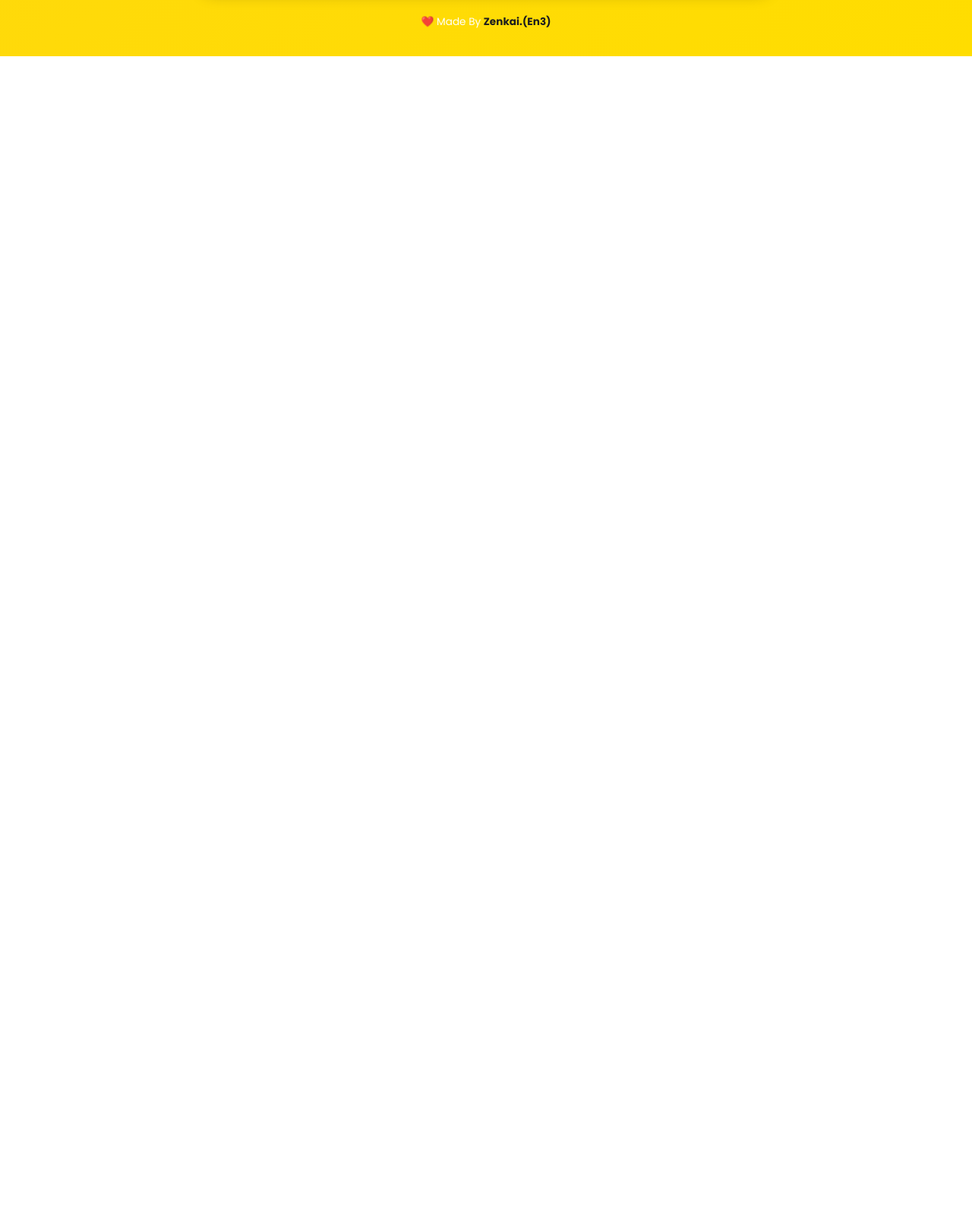
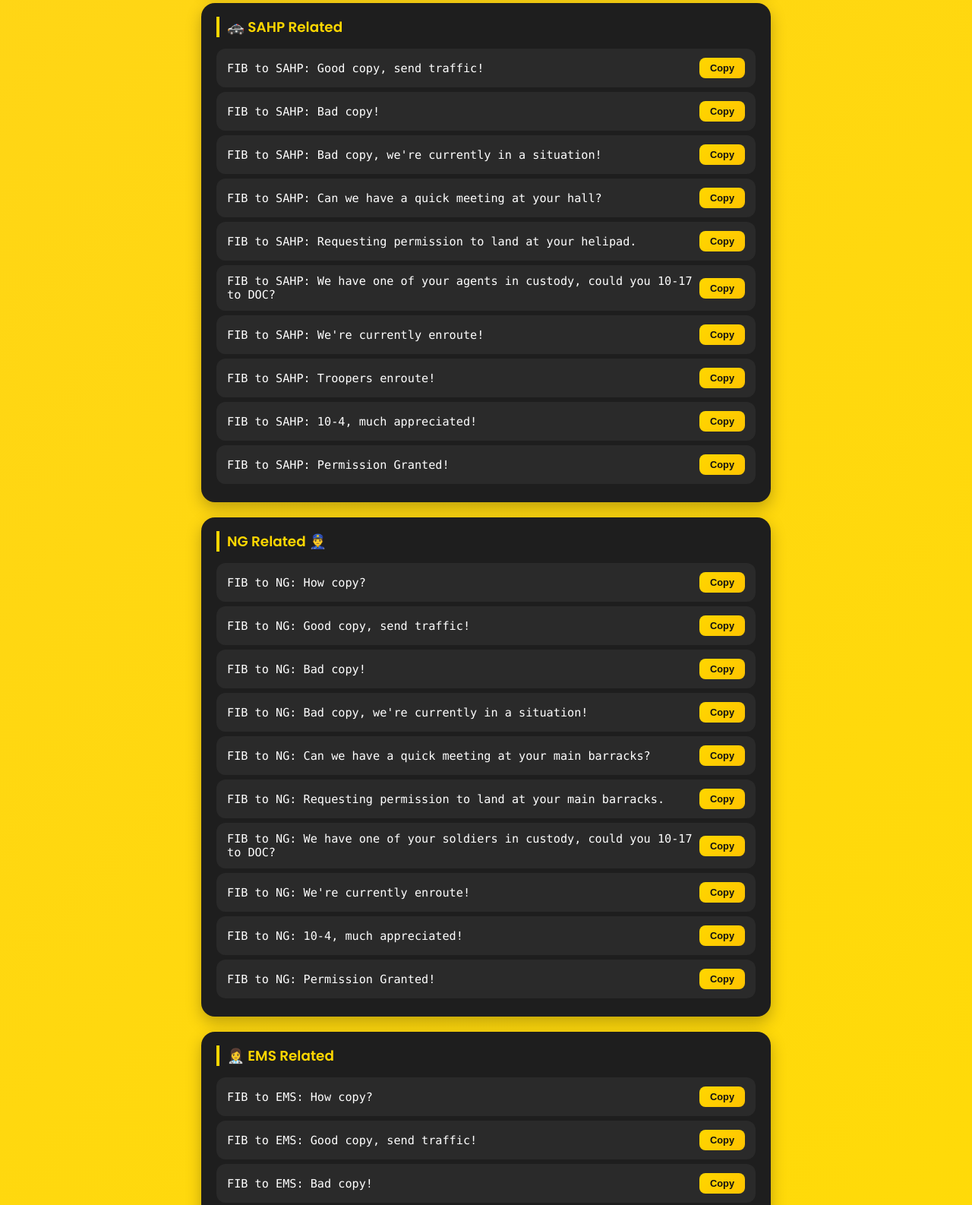
Before and after one commit to kaipluxury/Fib-Evidence-Commands, a plain HTML site: page fib.html in a window 1280 px wide. Shown: the part 4277-5863 px from the top of the page at 76% size. Before the commit the page ends 4351 px from the top, so only its background shows below. Drawn offline with Linux system fonts and the light colour scheme.

Commit message:
Update fib.html

```diff
--- a/fib.html
+++ b/fib.html
@@ -280,6 +280,81 @@
   <div class="command">FIB to LSPD: Permission Granted! <button class="copy">Copy</button></div>
 </div>
 
+<div class="section-card">
+  <h2>🚓 SAHP Related</h2>
+  <div class="command">FIB to SAHP: Good copy, send traffic! <button class="copy">Copy</button></div>
+  <div class="command">FIB to SAHP: Bad copy! <button class="copy">Copy</button></div>
+  <div class="command">FIB to SAHP: Bad copy, we're currently in a situation! <button class="copy">Copy</button></div>
+  <div class="command">FIB to SAHP: Can we have a quick meeting at your hall? <button class="copy">Copy</button></div>
+  <div class="command">FIB to SAHP: Requesting permission to land at your helipad. <button class="copy">Copy</button></div>
+  <div class="command">FIB to SAHP: We have one of your agents in custody, could you 10-17 to DOC? <button class="copy">Copy</button></div>
+  <div class="command">FIB to SAHP: We're currently enroute! <button class="copy">Copy</button></div>
+  <div class="command">FIB to SAHP: Troopers enroute! <button class="copy">Copy</button></div>
+  <div class="command">FIB to SAHP: 10-4, much appreciated! <button class="copy">Copy</button></div>
+  <div class="command">FIB to SAHP: Permission Granted! <button class="copy">Copy</button></div>
+</div>
+
+<!-- NG Messages -->
+<div class="section-card">
+  <h2>NG Related 👮‍♂️</h2>
+  <div class="command">FIB to NG: How copy? <button class="copy">Copy</button></div>
+  <div class="command">FIB to NG: Good copy, send traffic! <button class="copy">Copy</button></div>
+  <div class="command">FIB to NG: Bad copy! <button class="copy">Copy</button></div>
+  <div class="command">FIB to NG: Bad copy, we're currently in a situation! <button class="copy">Copy</button></div>
+  <div class="command">FIB to NG: Can we have a quick meeting at your main barracks? <button class="copy">Copy</button></div>
+  <div class="command">FIB to NG: Requesting permission to land at your main barracks. <button class="copy">Copy</button></div>
+  <div class="command">FIB to NG: We have one of your soldiers in custody, could you 10-17 to DOC? <button class="copy">Copy</button></div>
+  <div class="command">FIB to NG: We're currently enroute! <button class="copy">Copy</button></div>
+  <div class="command">FIB to NG: 10-4, much appreciated! <button class="copy">Copy</button></div>
+  <div class="command">FIB to NG: Permission Granted! <button class="copy">Copy</button></div>
+</div>
+
+<!-- EMS Messages -->
+<div class="section-card">
+  <h2>👩‍⚕️ EMS Related </h2>
+  <div class="command">FIB to EMS: How copy? <button class="copy">Copy</button></div>
+  <div class="command">FIB to EMS: Good copy, send traffic! <button class="copy">Copy</button></div>
+  <div class="command">FIB to EMS: Bad copy! <button class="copy">Copy</button></div>
+  <div class="command">FIB to EMS: Bad copy, we're currently in a situation! <button class="copy">Copy</button></div>
+  <div class="command">FIB to EMS: Ghetto is off limits for the next 25 minutes, please inform all your units. <button class="copy">Copy</button></div>
+  <div class="command">FIB to EMS: Can we have a quick meeting at Pillbox Hospital? <button class="copy">Copy</button></div>
+  <div class="command">FIB to EMS: Requesting permission to land at your helipad. <button class="copy">Copy</button></div>
+  <div class="command">FIB to EMS: We have one of your employees in custody, could you 10-17 to DOC? <button class="copy">Copy</button></div>
+  <div class="command">FIB to EMS: We're currently enroute! <button class="copy">Copy</button></div>
+  <div class="command">FIB to EMS: Clean! <button class="copy">Copy</button></div>
+  <div class="command">FIB to EMS: 10-4, much appreciated! <button class="copy">Copy</button></div>
+  <div class="command">FIB to EMS: Permission Granted! <button class="copy">Copy</button></div>
+</div>
+
+<!-- FIB to Government Messages -->
+<div class="section-card">
+  <h2>🏛️ FIB to Government Related </h2>
+
+  <div class="command">FIB to GOV: How copy? <button class="copy">Copy</button></div>
+  <div class="command">FIB to GOV: Good copy, send traffic! <button class="copy">Copy</button></div>
+  <div class="command">FIB to GOV: Bad copy! <button class="copy">Copy</button></div>
+  <div class="command">FIB to GOV: Bad copy, we're currently in a situation! <button class="copy">Copy</button></div>
+  <div class="command">FIB to GOV: Agents enroute! <button class="copy">Copy</button></div>
+  <div class="command">FIB to GOV: Can we have a quick meeting at capital? <button class="copy">Copy</button></div>
+  <div class="command">FIB to GOV: Requesting permission to land on your lawn. <button class="copy">Copy</button></div>
+  <div class="command">FIB to GOV: We have one of your units in custody, could you 10-17 to DOC? <button class="copy">Copy</button></div>
+  <div class="command">FIB to GOV: 10-4, much appreciated! <button class="copy">Copy</button></div>
+</div>
+
+<!-- Global Messages -->
+<div class="section-card">
+  <h2>🚨 Global Related </h2>
+  <div class="command">FIB to GLOBAL: What's the situation? <button class="copy">Copy</button></div>
+  <div class="command">FIB to ALL: Global is for Regrouping for latest Store Robbery. Please Dispatch Max units <button class="copy">Copy</button></div>
+  <div class="command">FIB to ALL: Global is for heavy 10-16s, send all available units! <button class="copy">Copy</button></div>
+  <div class="command">FIB to ALL: Federals is getting robbed at global, send all available units! <button class="copy">Copy</button></div>
+  <div class="command">FIB to ALL: Global is for a hood watch, send all available units! <button class="copy">Copy</button></div>
+  <div class="command">FIB to ALL: Global is for a checkpoint, everyone is invited! <button class="copy">Copy</button></div>
+  <div class="command">FIB to ALL: On standby for a possible hostage situation! <button class="copy">Copy</button></div>
+  <div class="command">FIB to ALL: The Global is 10-99. <button class="copy">Copy</button></div>
+</div>
+
+
 
 
     <footer>❤️ Made By <span>Zenkai.(En3)</span></footer>
```
